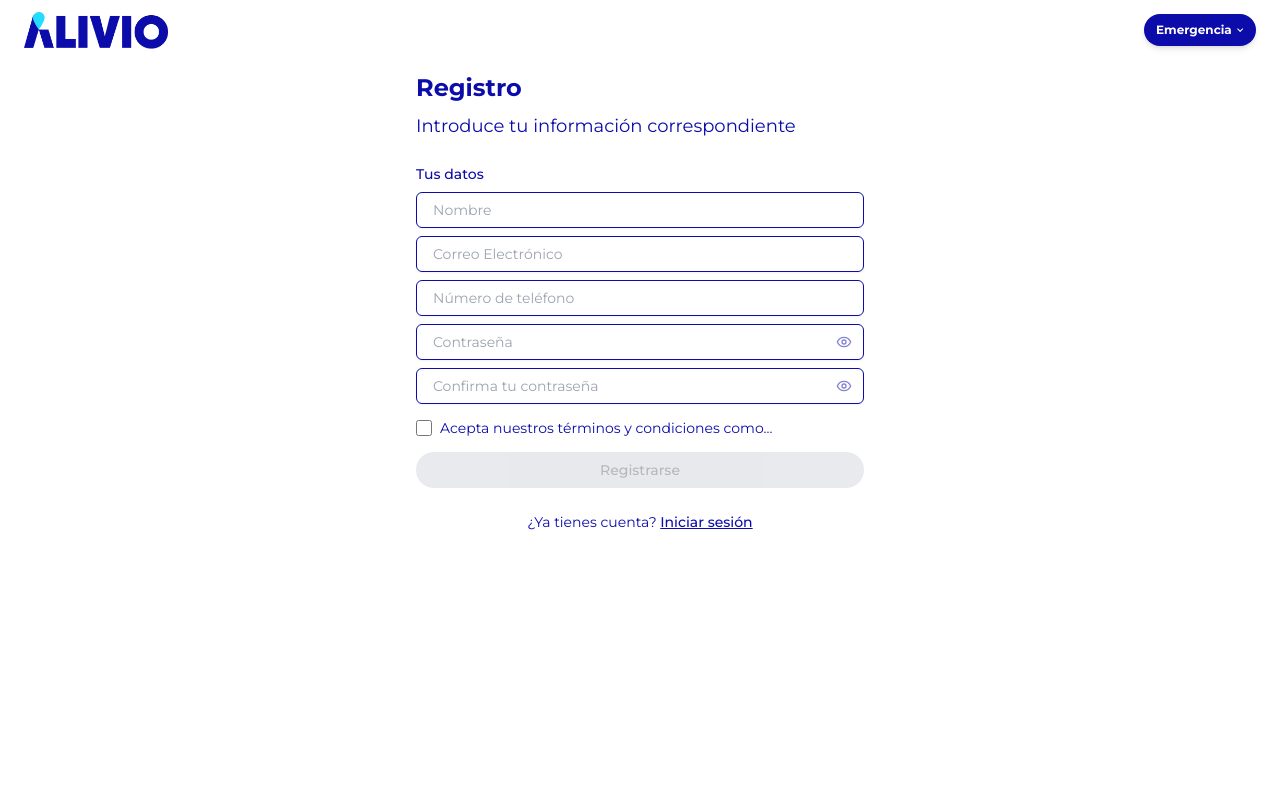
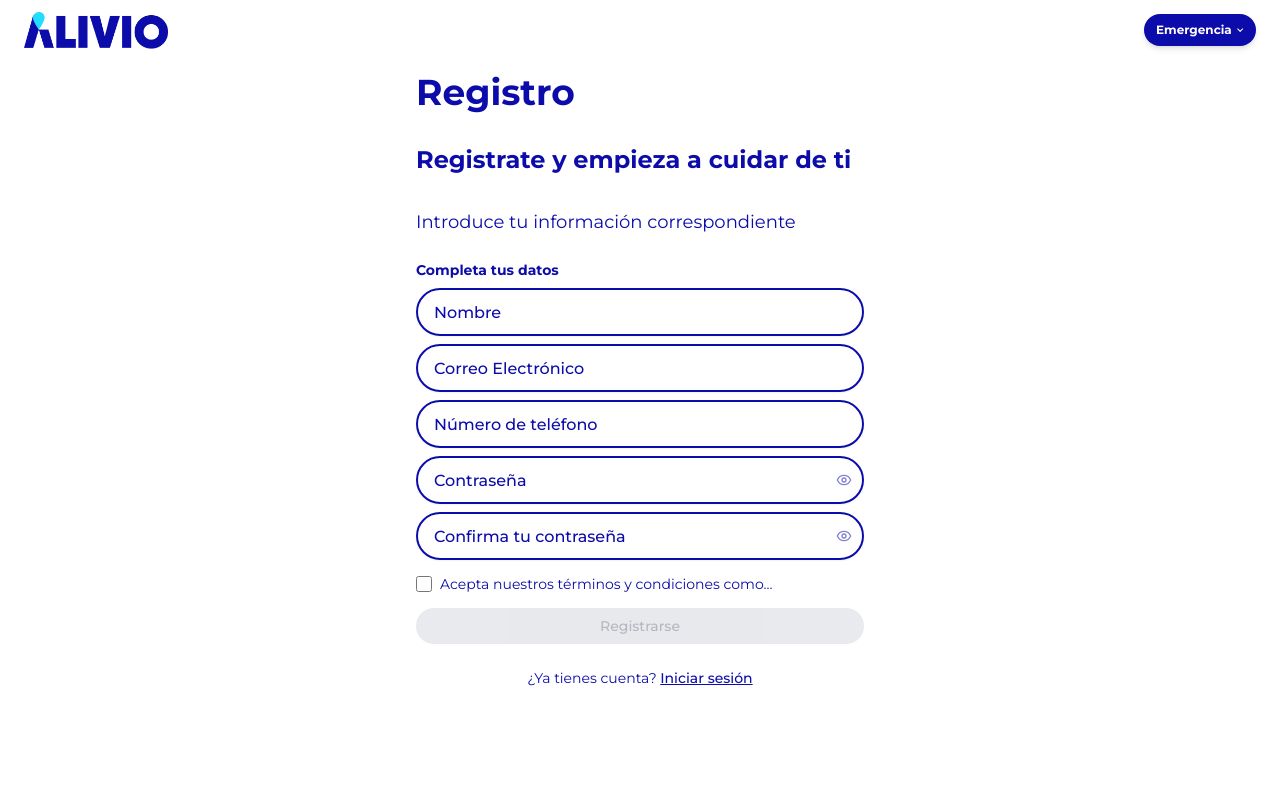
Before and after one commit to ChilyGarcia/alivio, a Next.js app: page /authentication/register in a window 1280 px wide. Shown: the top 800 px of the page. Built offline with nearby package versions, Linux system fonts and the light colour scheme; no server answers.

Commit message:
fix:design-register

```diff
--- a/src/app/authentication/register/page.tsx
+++ b/src/app/authentication/register/page.tsx
@@ -12,7 +12,7 @@ function Checkbox({ id, className = "", ...props }) {
     <input
       type="checkbox"
       id={id}
-      className={`h-4 w-4 rounded border border-input ring-offset-background focus-visible:outline-none focus-visible:ring-2 focus-visible:ring-ring focus-visible:ring-offset-2 disabled:cursor-not-allowed disabled:opacity-50 ${className}`}
+      className={`h-4 w-4 rounded border-2 border-input ring-offset-background focus-visible:outline-none focus-visible:ring-2 focus-visible:ring-ring focus-visible:ring-offset-2 disabled:cursor-not-allowed disabled:opacity-50 ${className}`}
       {...props}
     />
   );
@@ -21,7 +21,7 @@ function Checkbox({ id, className = "", ...props }) {
 function Input({ className = "", ...props }) {
   return (
     <input
-      className={`flex h-9 w-full rounded-md border border-input bg-transparent px-3 py-1 text-sm shadow-sm transition-colors file:border-0 file:bg-transparent file:text-sm file:font-medium placeholder:text-muted-foreground focus-visible:outline-none focus-visible:ring-1 focus-visible:ring-ring disabled:cursor-not-allowed disabled:opacity-50 ${className}`}
+      className={`flex h-12 w-full rounded-x5 border-2 border-input bg-transparent px-4 py-2 text-base font-medium shadow-sm transition-colors placeholder:text-primary focus-visible:outline-none focus-visible:ring-2 focus-visible:ring-ring disabled:cursor-not-allowed disabled:opacity-50 ${className}`}
       {...props}
     />
   );
@@ -201,14 +201,19 @@ export default function RegisterPage() {
       <div className="min-h-screen bg-white p-4 md:p-6 mt-12">
         <div className="mx-auto max-w-md space-y-6">
           <div className="space-y-2">
-            <h1 className="text-2xl font-bold text-primary">Registro</h1>
+            <h1 className="text-4xl font-bold text-primary pb-6">Registro</h1>
+            <h1 className="text-2xl font-bold text-primary pb-6">
+              Registrate y empieza a cuidar de ti
+            </h1>
             <p className="text-lg text-primary">
               Introduce tu información correspondiente
             </p>
           </div>
           <form className="space-y-4" onSubmit={handleSubmit}>
             <div className="space-y-2">
-              <p className="text-sm font-medium text-primary">Tus datos</p>
+              <p className="text-sm font-bold text-primary">
+                Completa tus datos
+              </p>
               <Input
                 className="rounded-full border-primary px-4 py-2"
                 placeholder="Nombre"
```
